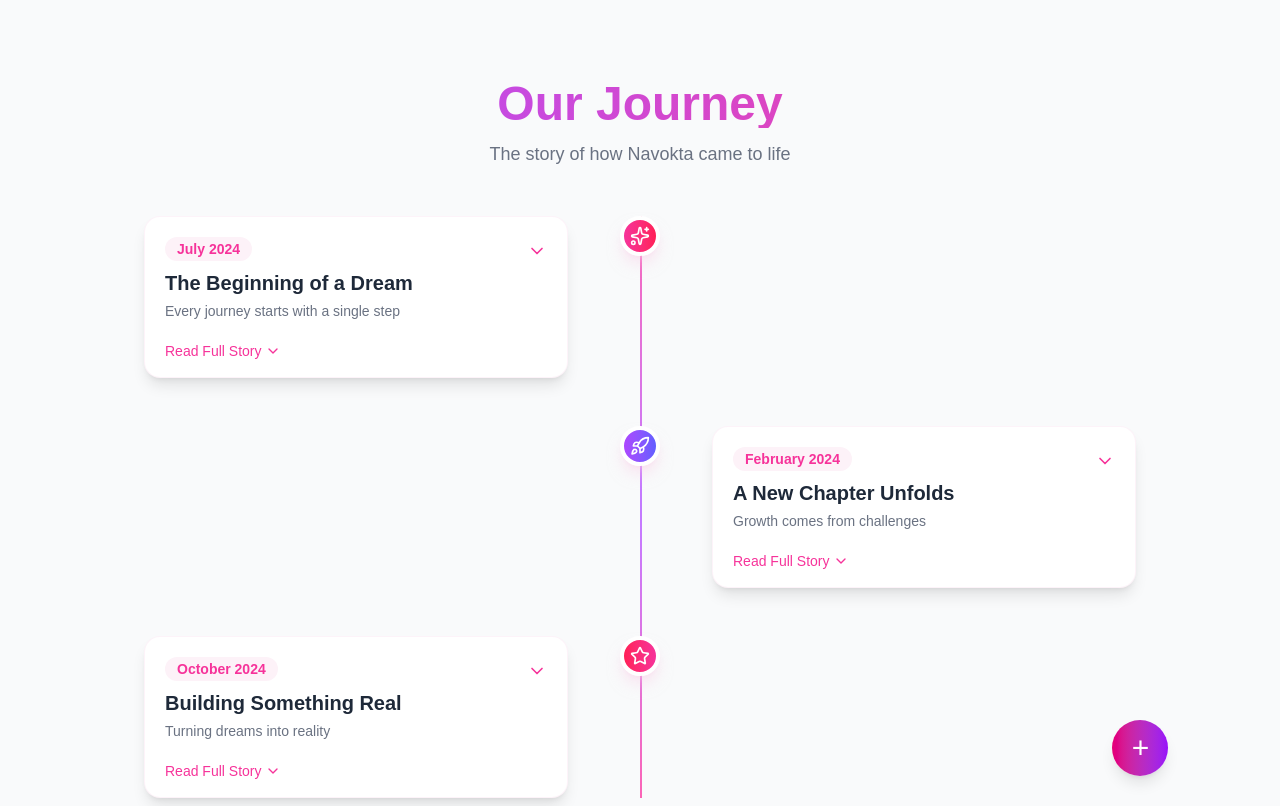
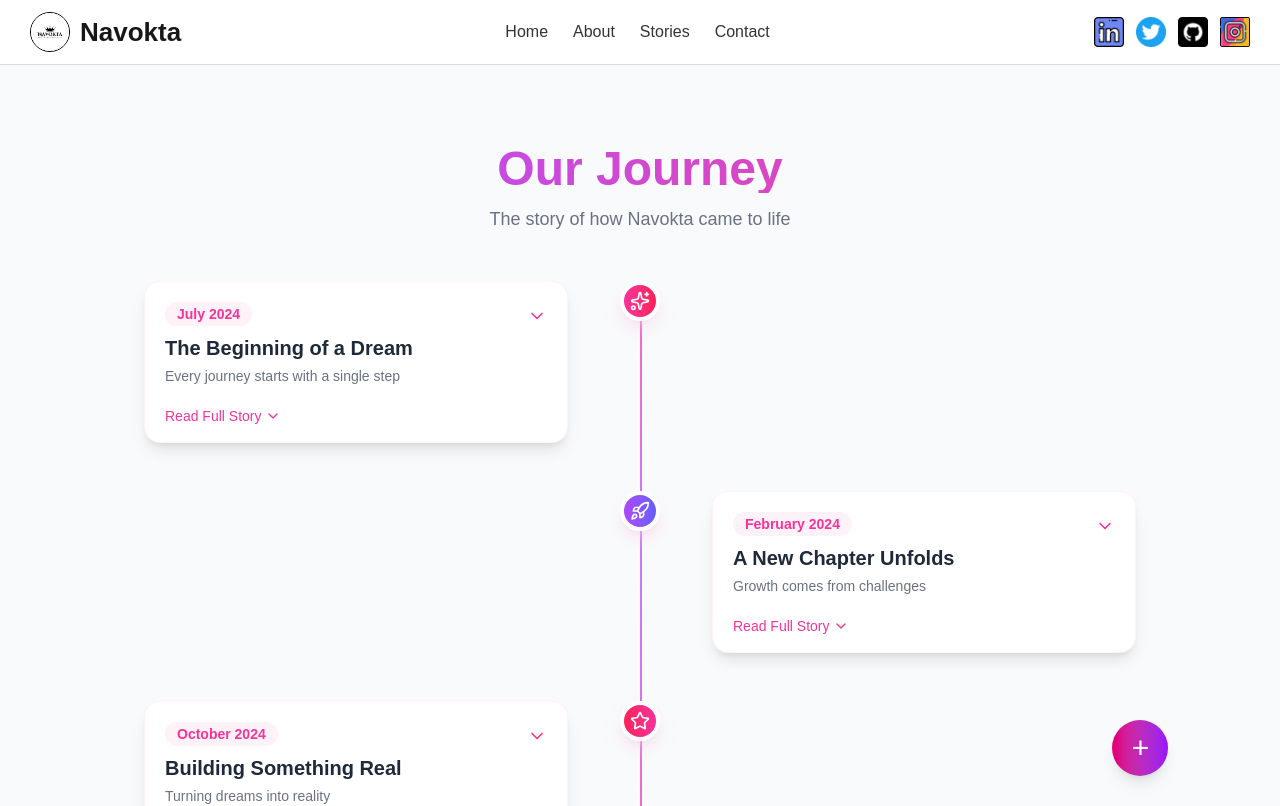
Before and after one commit to Sjain0018/navokta-story, a Next.js app: page /about in a window 1280 px wide. Shown: the top 806 px of the page. Built offline with nearby package versions, Linux system fonts and the light colour scheme.

Commit message:
add header

```diff
--- a/app/about/page.tsx
+++ b/app/about/page.tsx
@@ -3,9 +3,12 @@ import React from 'react';
 import VerticalAlternatingTimeline from '@/components/VerticalAlternatingTimeline';
 import Teamcore from '@/components/Teamcore';
 import FloatingActionButton from '@/components/FloatingActionButton';
+import Header from '@/components/Header';
 
 const AboutPage: React.FC = () => {
   return (
+    <div>
+        <Header />
     <div className="min-h-screen bg-gray-50">
       <div className="container mx-auto px-4 py-8">
         <VerticalAlternatingTimeline />
@@ -13,6 +16,7 @@ const AboutPage: React.FC = () => {
         <FloatingActionButton />
       </div>
     </div>
+    </div>
   );
 };
 
```
